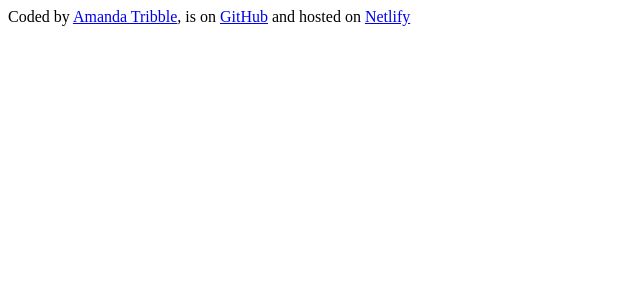
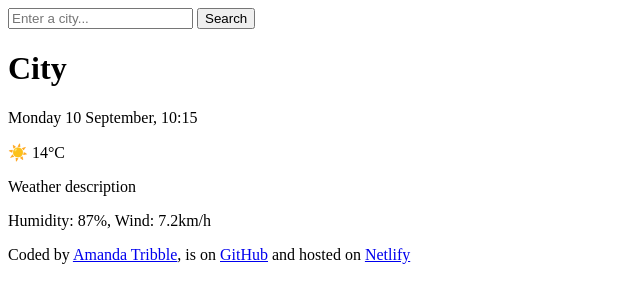
Before and after one commit to aetribble/my-weather-app, a plain HTML site: page index.html in a window 1280 px wide. Shown: the whole page, without its empty margins (0-640 px from the left). Drawn offline with Linux system fonts and the light colour scheme.

Commit message:
Initialised HTML skeleton

```diff
--- a/index.html
+++ b/index.html
@@ -7,6 +7,17 @@
   <link rel="stylesheet" href="src/style.css">
 </head>
 <body>
+  <header>
+    <input type="search" placeholder="Enter a city..." required/>
+    <input type="submit" value="Search">
+  </header>
+  <main>
+    <h1>City</h1>
+    <p>Monday 10 September, 10:15</p>
+    <p>☀️ 14°C</p>
+    <p>Weather description</p>
+    <p>Humidity: 87%, Wind: 7.2km/h</p>
+  </main>
   <footer>
     Coded by <a href="https://github.com/aetribble">Amanda Tribble</a>, is on <a href="https://github.com/aetribble/my-weather-app">GitHub</a> and hosted on <a href="https://aetribble-weather.netlify.app/">Netlify</a>
   </footer>
```
